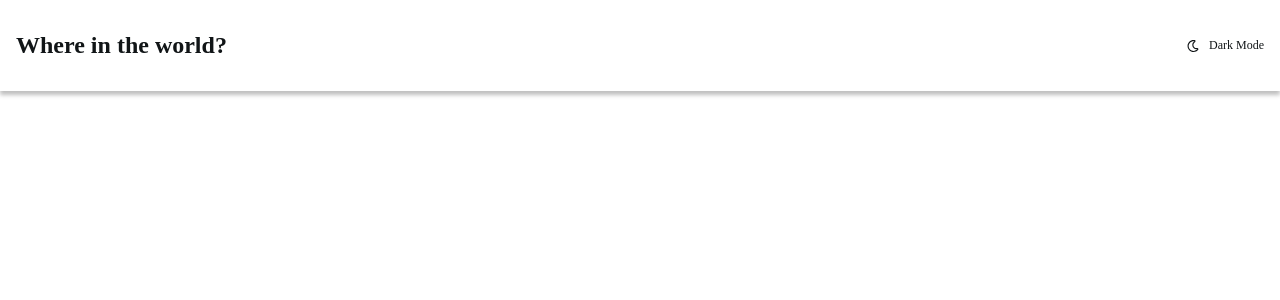
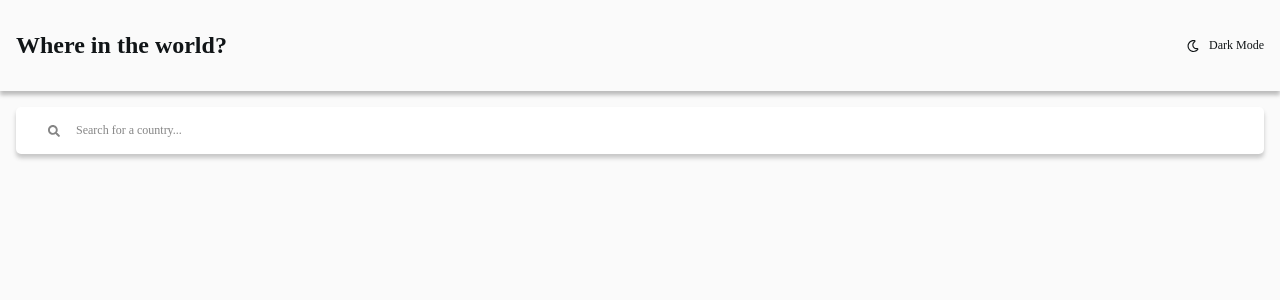
Before and after one commit to davitJabushanuri/countries-database, a React (Create React App) app: page /#/ in a window 1280 px wide. Shown: the top 300 px of the page. Built offline with nearby package versions, Linux system fonts and the light colour scheme.

Commit message:
style search component

```diff
--- /dev/null
+++ b/src/components/Search.jsx
@@ -0,0 +1,20 @@
+import React from 'react'
+import { FaSearch } from 'react-icons/fa'
+
+const Search = () => {
+	return (
+		<section className='search'>
+			<label htmlFor='search' className='search__iconContainer'>
+				<FaSearch className='search__imgContainer__icon' />
+			</label>
+			<input
+				className='search__input'
+				id='search'
+				type='text'
+				placeholder='Search for a country...'
+			/>
+		</section>
+	)
+}
+
+export default Search
--- a/src/pages/Home.jsx
+++ b/src/pages/Home.jsx
@@ -1,11 +1,13 @@
 import React from 'react'
 import { NavLink } from 'react-router-dom'
 import Header from '../components/Header'
+import Search from '../components/Search'
 
 const Home = ({ darkTheme, SetDarkTheme }) => {
 	return (
 		<section className='home'>
 			<Header darkTheme={darkTheme} SetDarkTheme={SetDarkTheme} />
+			<Search darkTheme={darkTheme} />
 		</section>
 	)
 }
--- a/src/scss/base/_global.scss
+++ b/src/scss/base/_global.scss
@@ -0,0 +1,12 @@
+body {
+	min-height: 100vh;
+}
+
+main {
+	background-color: $clr-background-light;
+	min-height: 100vh;
+}
+
+#dark {
+	background-color: $clr-background-dark;
+}
--- a/src/scss/components/_header.scss
+++ b/src/scss/components/_header.scss
@@ -39,7 +39,7 @@
 }
 
 #dark .header {
-	background-color: #2b3844;
+	background-color: $clr-dark-elements;
 
 	&__heading {
 		color: $clr-dark-text;
--- a/src/scss/components/_search.scss
+++ b/src/scss/components/_search.scss
@@ -0,0 +1,35 @@
+.search {
+	margin: 1rem;
+	background-color: $clr-light-elements;
+	border-radius: 5px;
+	padding: 1rem 2rem;
+	-webkit-box-shadow: 0px 4px 4px 0px rgba(0, 0, 0, 0.25);
+	box-shadow: 0px 4px 4px 0px rgba(48, 48, 48, 0.25);
+
+	display: flex;
+	align-items: center;
+	gap: 1rem;
+	color: $clr-light-input;
+	font-weight: $fw-light;
+	font-size: 12px;
+
+	&__iconContainer {
+		display: flex;
+		justify-content: center;
+		align-items: center;
+		cursor: pointer;
+	}
+
+	&__input {
+		width: 80%;
+
+		&::placeholder {
+			color: inherit;
+		}
+	}
+}
+
+#dark .search {
+	background-color: $clr-dark-elements;
+	color: $clr-dark-text;
+}
--- a/src/scss/main.scss
+++ b/src/scss/main.scss
@@ -1,7 +1,7 @@
 @import './base/reset';
+@import './utilities/variables';
+@import './base/typography';
 @import './base/global';
-@import './base/typography';
-@import './utilities/variables';
 @import './components/card';
 @import './components/filter';
 @import './components/header';
```
